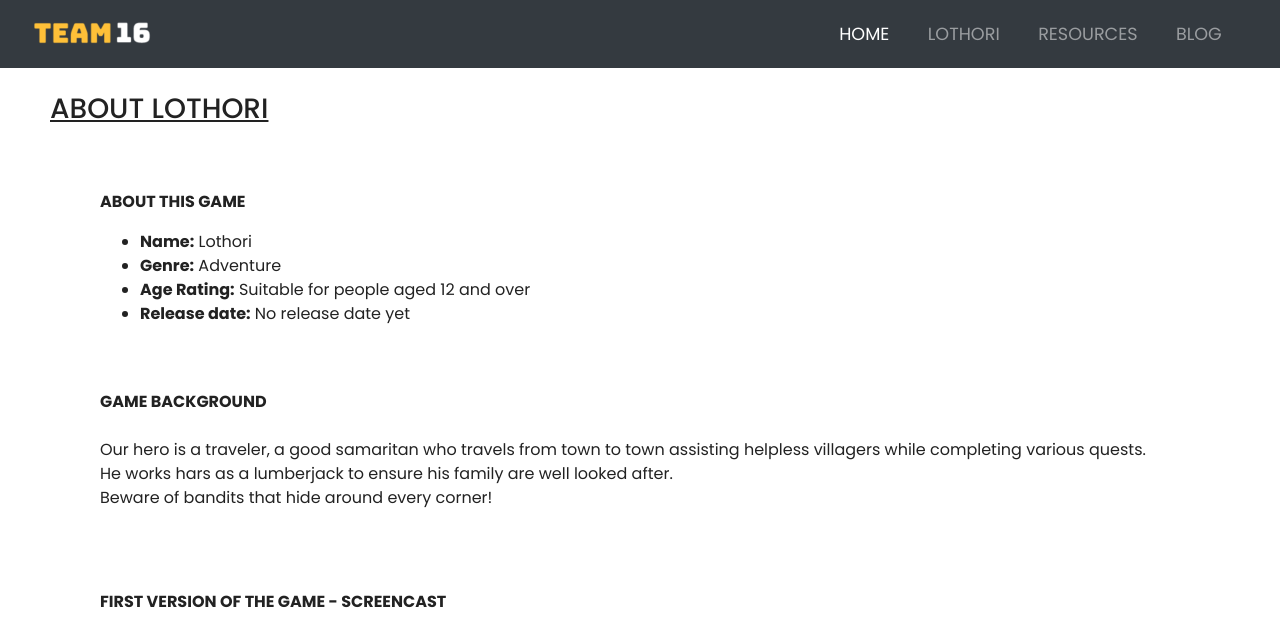
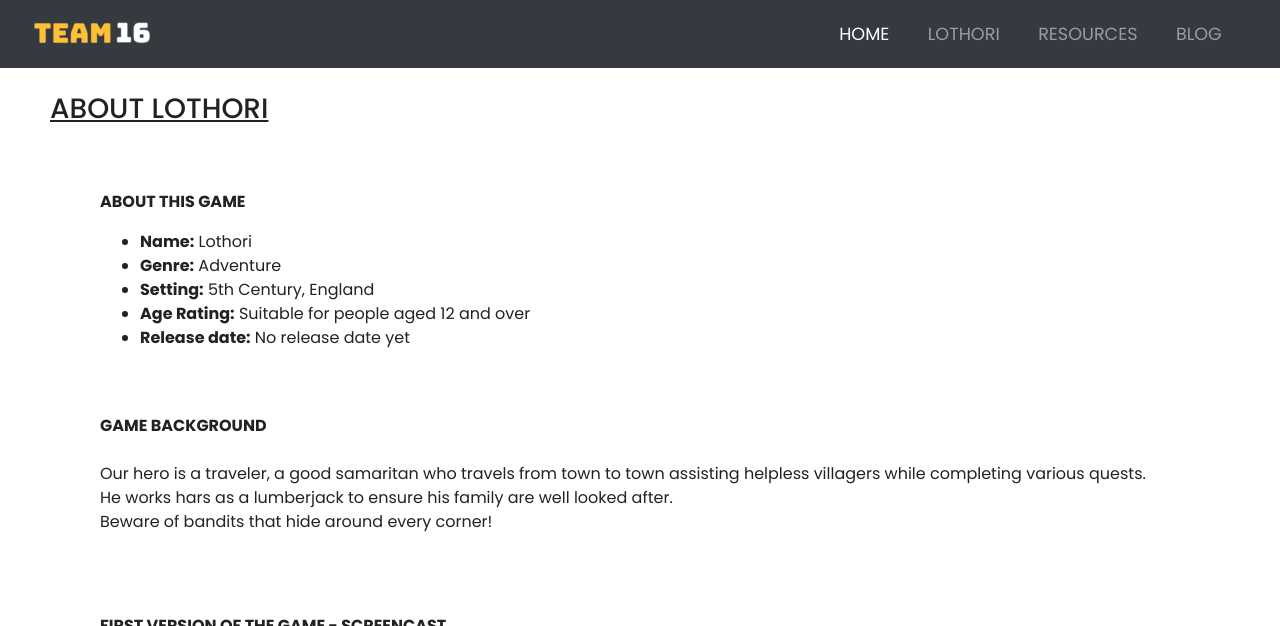
Before and after one commit to mohamedjasmin/lothoriold, a Jekyll site: the page built from Lothori.md, in a window 1280 px wide and 900 px high, cut to the strip 0-626 px from the top of the window. Built offline with Jekyll 4.4.1, drawn with Linux system fonts in a browser that asks for light colours; nearby versions of some CDN libraries.

Commit message:
more text

```diff
--- a/Lothori.md
+++ b/Lothori.md
@@ -8,6 +8,7 @@ permalink: /lothori
 **ABOUT THIS GAME**
 * **Name:** Lothori
 * **Genre:** Adventure
+* **Setting:** 5th Century, England
 * **Age Rating:** Suitable for people aged 12 and over
 * **Release date:** No release date yet
 
```
